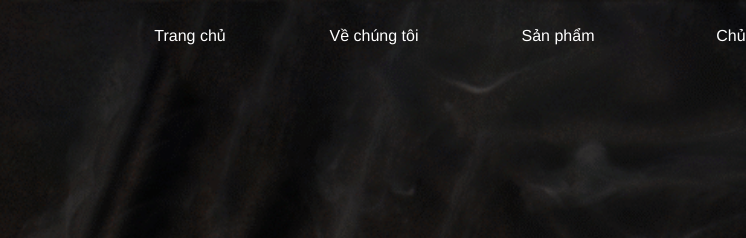
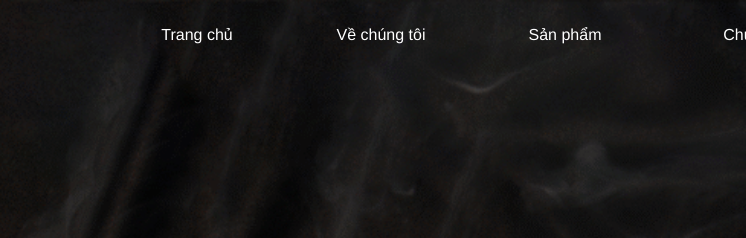
Before and after one commit to bltnhu/bltnhu.github.io, a plain HTML site: page trang chủ/index.html in a window 1280 px wide. Shown: the top 238 px of the page, 534-1280 px from the left. Drawn offline with Linux system fonts and the light colour scheme.

Commit message:
UP FINAL HTML

```diff
--- a/trang chủ/chủ đề/css/style.css
+++ b/trang chủ/chủ đề/css/style.css
@@ -52,11 +52,14 @@ body{
 .logo-box ul li{
 	display:inline-block;
 	width:100px;
-	height:25px;
+	height:50px;
 	margin-left:80px;
-	padding-top:15px;
+	padding-top:10px;
+	text-align: center;
 }
 .logo-box ul li a{
+	width:110px;
+	height:21px;
 	text-decoration:none;
 	display: block;
 	transition-duration: 0.2s;
@@ -64,8 +67,9 @@ body{
 	color: white;
 	font-size: 16px;
 	font-family: helvetica;
+	padding-top:4px;
 }
-.logo-box ul li:hover a{
+.logo-box ul li a:hover{
     border-radius: 20px;
 	background: white;
 	color: red;
--- a/trang chủ/css/style.css
+++ b/trang chủ/css/style.css
@@ -57,12 +57,14 @@ body{
 .logo-box ul li{
 	display:inline-block;
 	width:100px;
-	height:40px;
+	height:50px;
 	margin-left:80px;
-	padding-top:15px;
+	padding-top:10px;
 	text-align: center;
 }
 .logo-box ul li a{
+	width:110px;
+	height:21px;
 	text-decoration:none;
 	display: block;
 	transition-duration: 0.2s;
@@ -70,8 +72,9 @@ body{
 	color: white;
 	font-size: 16px;
 	font-family: helvetica;
+	padding-top:4px;
 }
-.logo-box ul li:hover a{
+.logo-box ul li a:hover{
     border-radius: 20px;
 	background: white;
 	color: red;
@@ -112,8 +115,8 @@ body{
 	color: white;
 	margin-left:10px;
 }
-.text-b:hover a{
-	color:red;
+.text-b a:hover{
+	color:white;
 }
 /*realtaste*/
 #footer{
--- a/trang chủ/sản phẩm/css/style.css
+++ b/trang chủ/sản phẩm/css/style.css
@@ -60,20 +60,24 @@ body{
 .logo-box ul li{
 	display:inline-block;
 	width:100px;
-	height:25px;
+	height:50px;
 	margin-left:80px;
-	padding-top:15px;
+	padding-top:10px;
+	text-align: center;
 }
 .logo-box ul li a{
+	width:110px;
+	height:21px;
 	text-decoration:none;
 	display: block;
 	transition-duration: 0.2s;
 	border: 2px solid transparent;
-	color:white;
+	color: white;
 	font-size: 16px;
 	font-family: helvetica;
+	padding-top:4px;
 }
-.logo-box ul li:hover a{
+.logo-box ul li a:hover{
     border-radius: 20px;
 	background: white;
 	color: red;
--- a/trang chủ/về chúng tôi/css/style.css
+++ b/trang chủ/về chúng tôi/css/style.css
@@ -59,11 +59,14 @@ body{
 .logo-box ul li{
 	display:inline-block;
 	width:100px;
-	height:25px;
+	height:50px;
 	margin-left:80px;
-	padding-top:15px;
+	padding-top:10px;
+	text-align: center;
 }
 .logo-box ul li a{
+	width:110px;
+	height:21px;
 	text-decoration:none;
 	display: block;
 	transition-duration: 0.2s;
@@ -71,8 +74,9 @@ body{
 	color: black;
 	font-size: 16px;
 	font-family: helvetica;
+	padding-top:4px;
 }
-.logo-box ul li:hover a{
+.logo-box ul li a:hover{
     border-radius: 20px;
 	background: white;
 	color: red;
```
